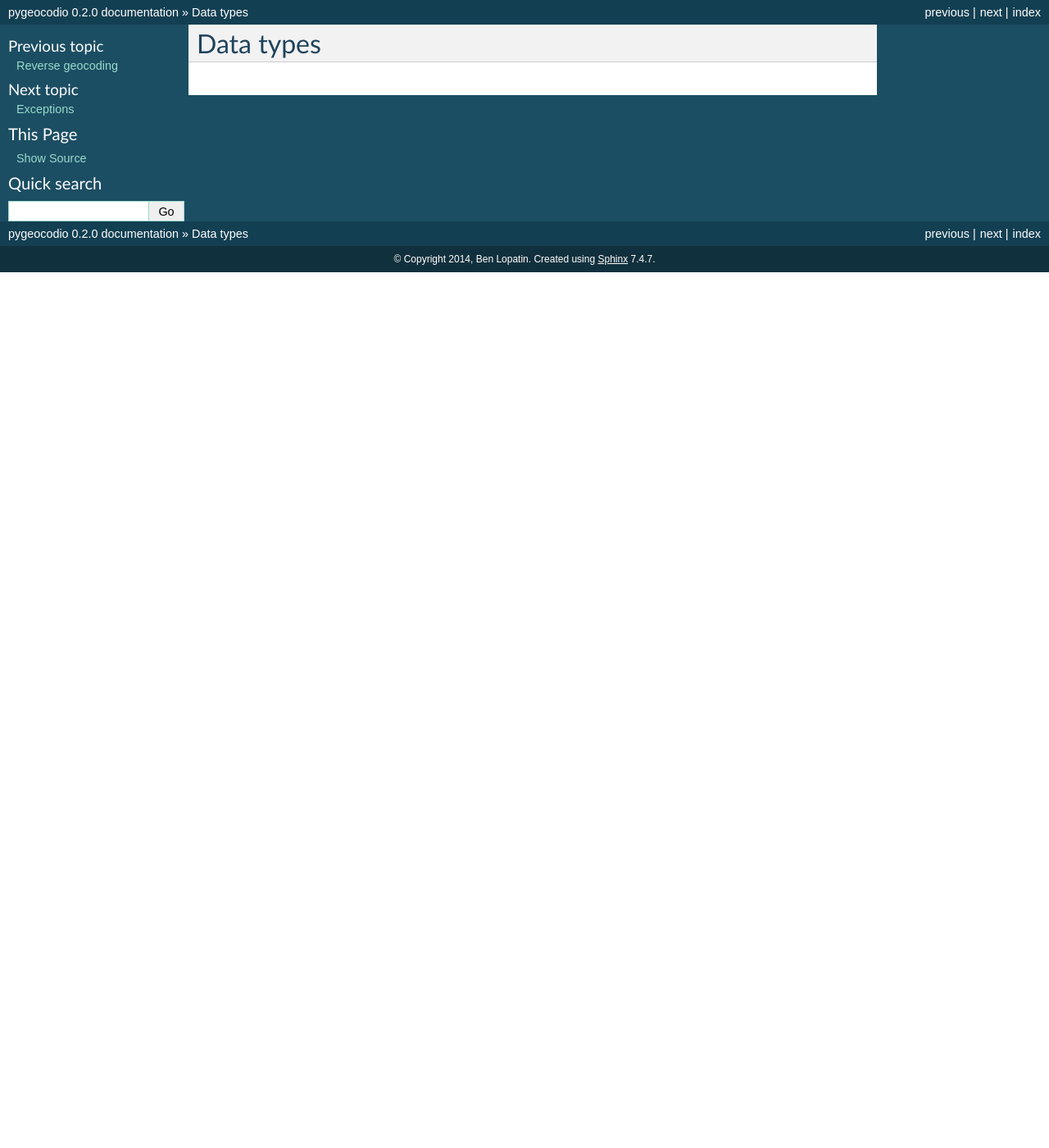
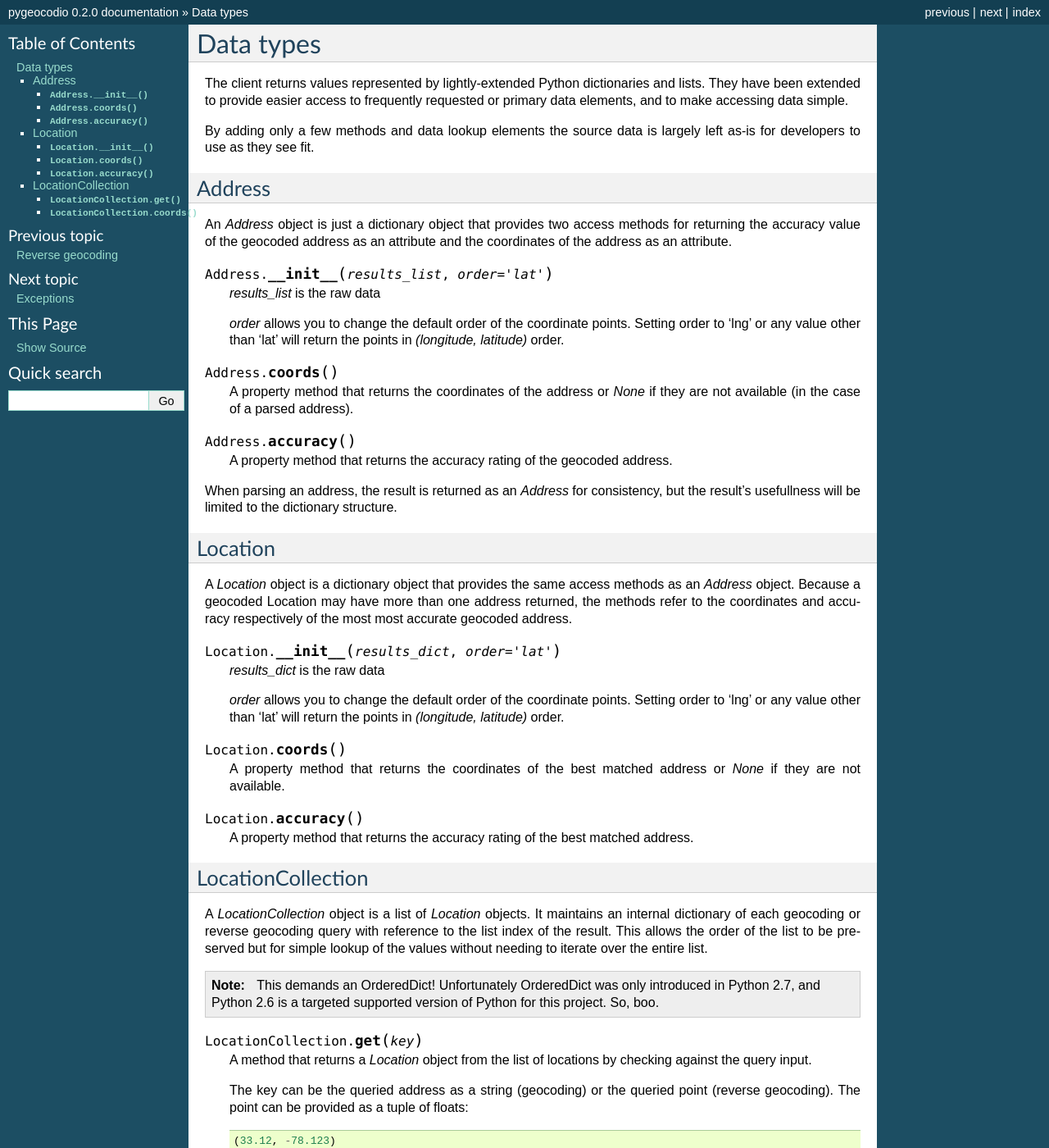
Before and after one commit to bennylope/pygeocodio, a Sphinx documentation site: the page built from docs/data.rst, in a window 1280 px wide and 1400 px high. Shown: the whole window at 82% size. Built offline with Sphinx 7.4.7, drawn with Linux system fonts in a browser that asks for light colours; pages that are not in the unit, such as notebooks, are missing from menus; some of the changed text lies outside the part shown.

```diff
--- a/docs/data.rst
+++ b/docs/data.rst
@@ -1,3 +1,109 @@
+.. index:: data, types, Address, Location, LocationCollection
+
 ==========
 Data types
 ==========
+
+The client returns values represented by lightly-extended Python dictionaries
+and lists. They have been extended to provide easier access to frequently
+requested or primary data elements, and to make accessing data simple.
+
+By adding only a few methods and data lookup elements the source data is
+largely left as-is for developers to use as they see fit.
+
+.. currentmodule:: geocodio.data
+
+Address
+=======
+
+An `Address` object is just a dictionary object that provides two access methods for
+returning the accuracy value of the geocoded address as an attribute and the
+coordinates of the address as an attribute.
+
+.. method:: Address.__init__(results_list, order='lat')
+
+    `results_list` is the raw data
+
+    `order` allows you to change the default order of the
+    coordinate points. Setting order to 'lng' or any value other
+    than 'lat' will return the points in `(longitude, latitude)`
+    order.
+
+.. method:: Address.coords
+
+    A property method that returns the coordinates of the address or `None` if
+    they are not available (in the case of a parsed address).
+
+.. method:: Address.accuracy
+
+    A property method that returns the accuracy rating of the geocoded address.
+
+When parsing an address, the result is returned as an `Address` for
+consistency, but the result's usefullness will be limited to the dictionary
+structure.
+
+Location
+========
+
+A `Location` object is a dictionary object that provides the same access
+methods as an `Address` object. Because a geocoded Location may have more than
+one address returned, the methods refer to the coordinates and accuracy
+respectively of the most most accurate geocoded address.
+
+.. method:: Location.__init__(results_dict, order='lat')
+
+    `results_dict` is the raw data
+
+    `order` allows you to change the default order of the
+    coordinate points. Setting order to 'lng' or any value other
+    than 'lat' will return the points in `(longitude, latitude)`
+    order.
+
+.. method:: Location.coords
+
+    A property method that returns the coordinates of the best
+    matched address or `None` if they are not available.
+
+.. method:: Location.accuracy
+
+    A property method that returns the accuracy rating of the best
+    matched address.
+
+LocationCollection
+==================
+
+A `LocationCollection` object is a list of `Location` objects. It maintains an
+internal dictionary of each geocoding or reverse geocoding query with reference
+to the list index of the result. This allows the order of the list to be
+preserved but for simple lookup of the values without needing to iterate over
+the entire list.
+
+.. note::
+    This demands an OrderedDict! Unfortunately OrderedDict was only introduced
+    in Python 2.7, and Python 2.6 is a targeted supported version of Python for
+    this project. So, boo.
+
+.. method:: LocationCollection.get(key)
+
+    A method that returns a `Location` object from the list of locations by
+    checking against the query input.
+
+    The key can be the queried address as a string (geocoding) or the queried
+    point (reverse geocoding). The point can be provided as a tuple of floats::
+
+        (33.12, -78.123)
+
+    a tuple of float-coerceable values (e.g. a float as a string)::
+
+        ("33.12", "-78.123")
+
+    or a string representing the query::
+
+        "33.12, -78.123"
+
+    This method is provided instead of overriding the `__getitem__` method as
+    the latter allows index based access to the list.
+
+.. method:: LocationCollection.coords
+
+    A property method that returns a list of all of the coordinates
--- a/docs/reverse.rst
+++ b/docs/reverse.rst
@@ -9,7 +9,7 @@ Single point reverse-geocoding
 
 Reverse geocoding::
 
-    >>> client.reverse((-116.4083, 33.738987))
+    >>> client.reverse((33.738987, -116.4083))
 
 
 Batch reverse-geocoding
@@ -17,6 +17,6 @@ Batch reverse-geocoding
 
 You can also reverse geocode in batch::
 
-    >>> client.reverse([(-116.4083, 33.738987), (-112.12, 34.288)])
+    >>> client.reverse([(33.738987, -116.4083), (34.288, -112.12)])
 
 As with geocoding, there is a limit of 10,000 points you can geocode at a time.
```
Also changed, not shown: README.rst (+40 -16 lines), 2 other files.
